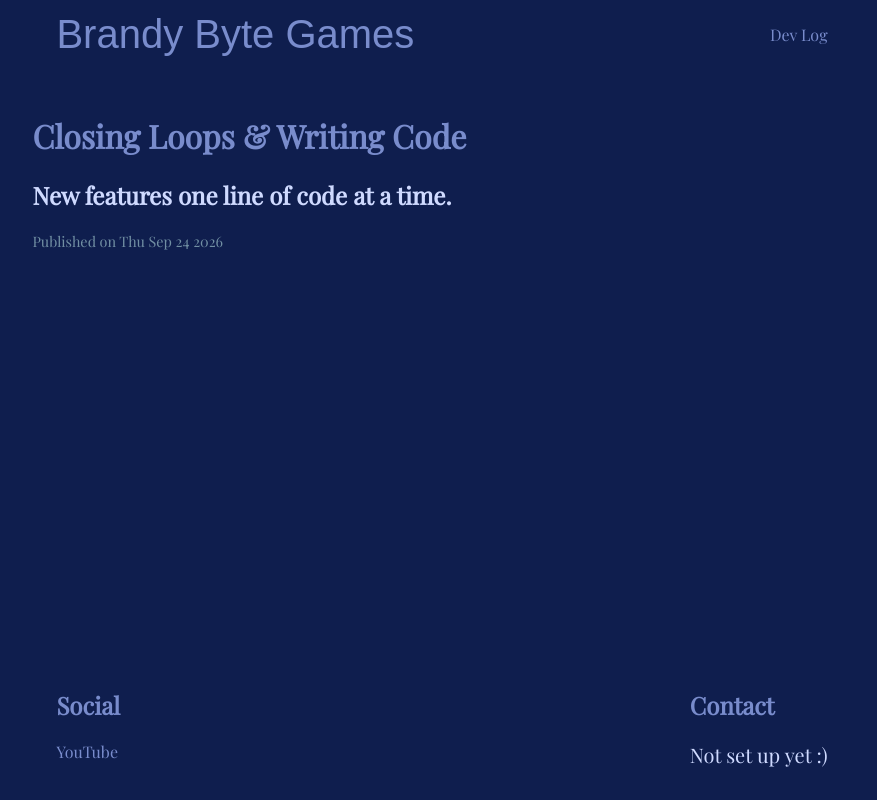
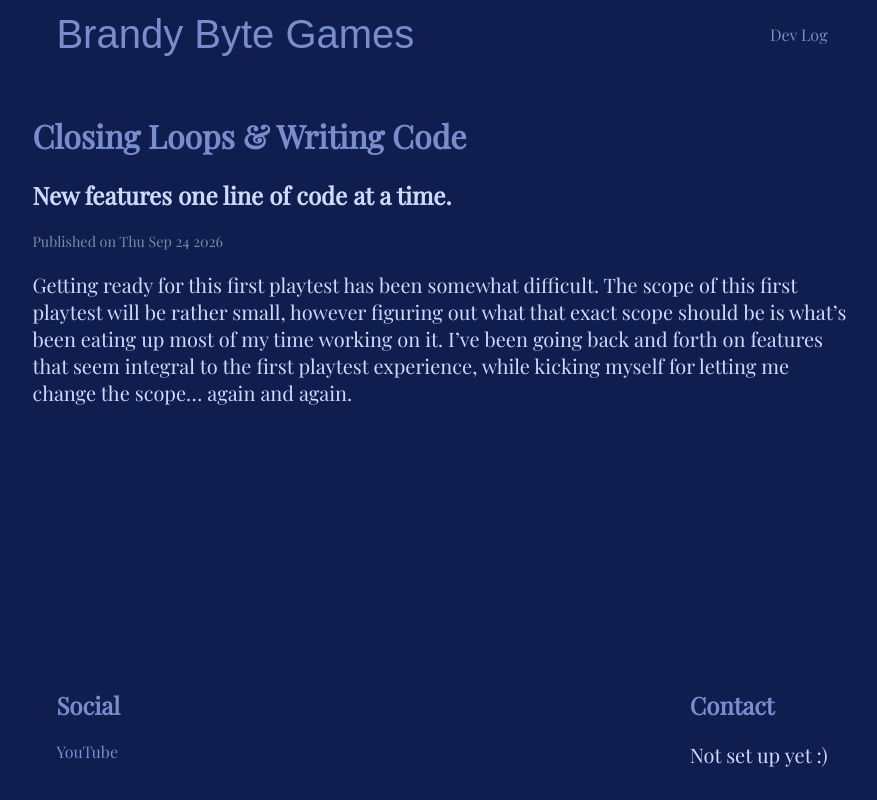
Before and after one commit to Brandy-Byte-Games/brandybytegames.com, an Astro site: page /devlog/closing-loops in a window 1280 px wide. Shown: the whole page, without its empty margins (198-1075 px from the left). Built offline with nearby package versions, Linux system fonts and the light colour scheme; Astro itself is replaced by a stand-in of ours; a web font is replaced by a local one.

Commit message:
closing-loops

```diff
--- a/src/pages/devlog/closing-loops.md
+++ b/src/pages/devlog/closing-loops.md
@@ -6,3 +6,5 @@ subtitle: New features one line of code at a time.
 pubDate: 2026-09-24
 tags: business
 ---
+
+Getting ready for this first playtest has been somewhat difficult. The scope of this first playtest will be rather small, however figuring out what that exact scope should be is what's been eating up most of my time working on it. I've been going back and forth on features that seem integral to the first playtest experience, while kicking myself for letting me change the scope... again and again.
```
